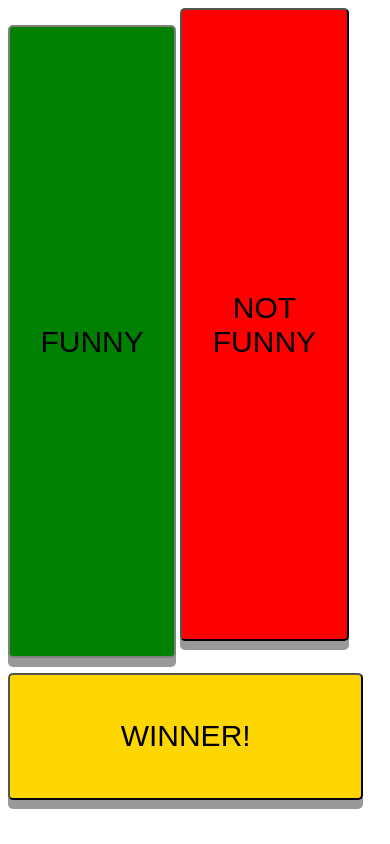
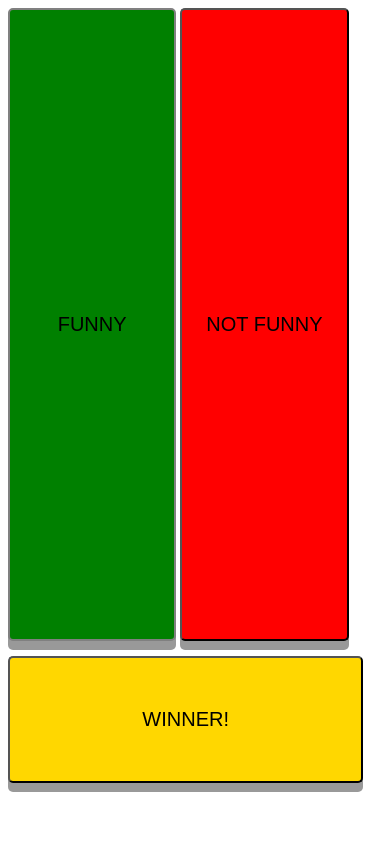
Before and after one commit to nolanconrad/JokeRater, a plain HTML site: page index.html in a window 390 px wide. Drawn offline with Linux system fonts and the light colour scheme.

Commit message:
Update styles.css

```diff
--- a/styles.css
+++ b/styles.css
@@ -67,19 +67,14 @@
         height: 15vh;
     }
 }
+
 @media only screen and (max-width: 415px) {
-    body {
-        border: none;
-        margin: none;
-        padding: none;
-    }
     #funny {
-        font-size: 30px;
+        font-size: 20px;
     }
     #notFunny {
-      font-size: 30px;
+      font-size: 20px;
     }
     #superFunny {
-        font-size: 30px;
+        font-size: 20px;
     }
-}
```
